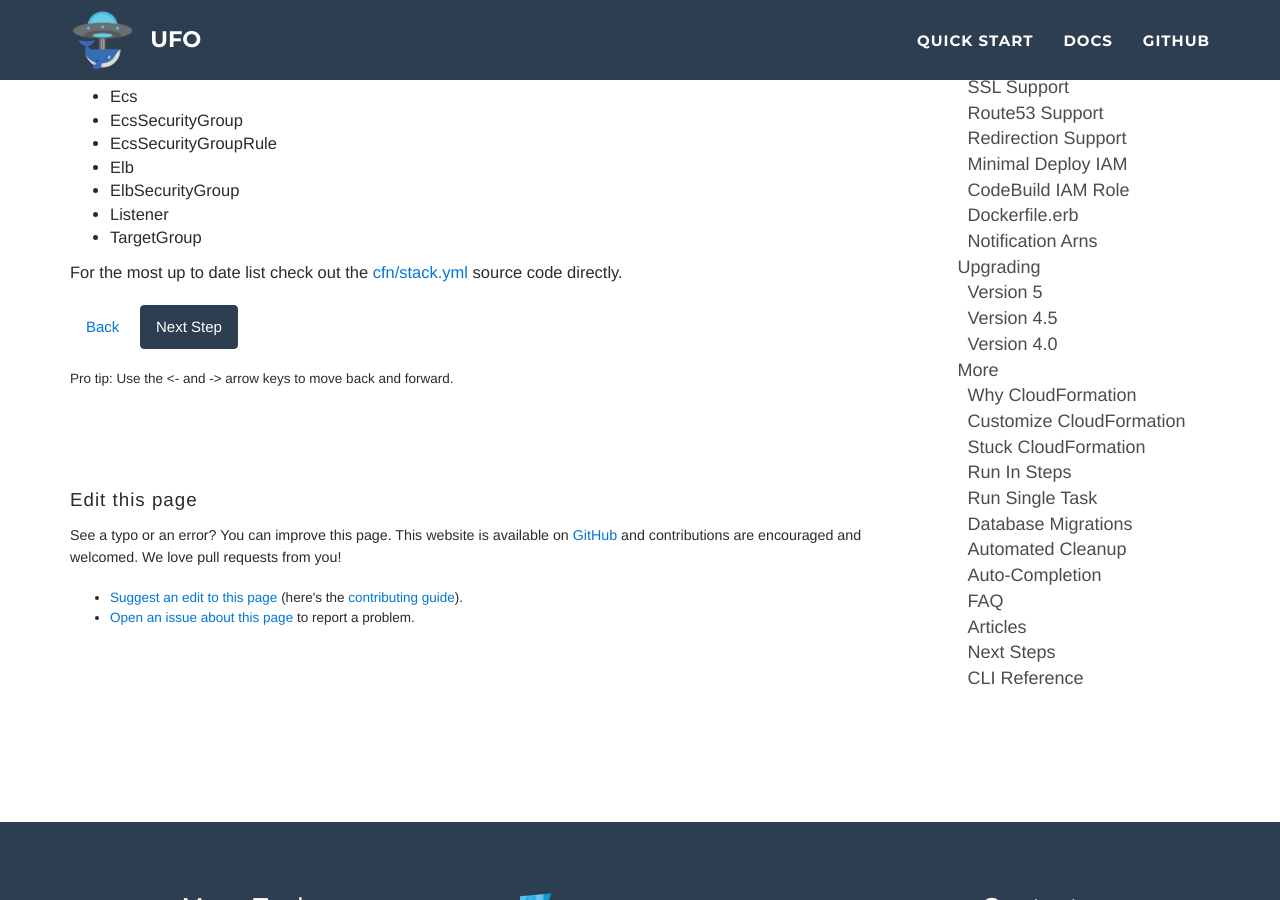
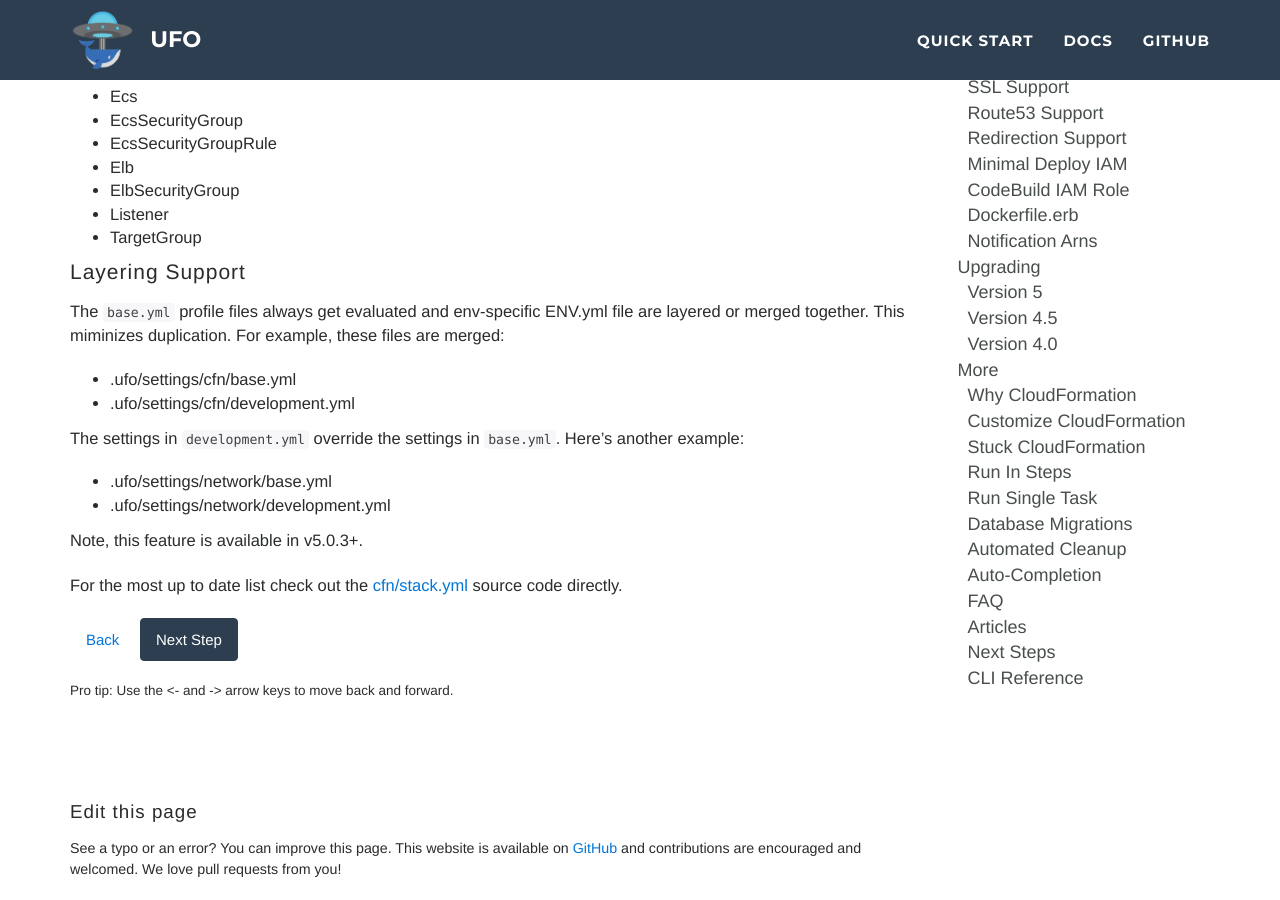
Before and after one commit to boltops-tools/ufo, a Jekyll site: the page built from docs/_docs/settings/cfn.md, in a window 1280 px wide and 900 px high, scrolled down 862 px. Built offline with Jekyll 4.4.1, drawn with Linux system fonts in a browser that asks for light colours.

Commit message:
add docs

```diff
--- a/docs/_includes/cfn-customize.md
+++ b/docs/_includes/cfn-customize.md
@@ -36,4 +36,18 @@ Here's a list of the resources in the [cfn/stack.yml](https://github.com/tonguer
 * Listener
 * TargetGroup
 
+## Layering Support
+
+The `base.yml` profile files always get evaluated and env-specific ENV.yml file are layered or merged together. This miminizes duplication.  For example, these files are merged:
+
+* .ufo/settings/cfn/base.yml
+* .ufo/settings/cfn/development.yml
+
+The settings in `development.yml` override the settings in `base.yml`. Here's another example:
+
+* .ufo/settings/network/base.yml
+* .ufo/settings/network/development.yml
+
+Note, this feature is available in v5.0.3+.
+
 For the most up to date list check out the [cfn/stack.yml](https://github.com/tongueroo/ufo/blob/master/lib/cfn/stack.yml) source code directly.
```
